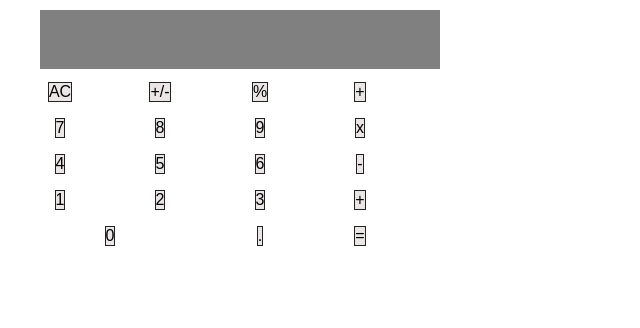
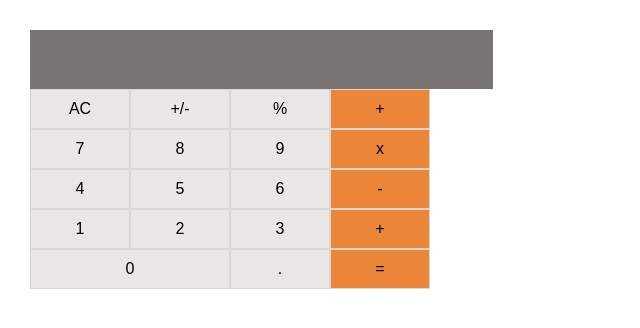
Before and after one commit to Addisu87/math-magicians, a React (Create React App) app: page / in a window 1280 px wide. Shown: the top 328 px of the page, without its empty margins (0-640 px from the left). Built offline with nearby package versions, Linux system fonts and the light colour scheme.

Commit message:
Modify Calculator.js

```diff
--- a/src/components/Button.js
+++ b/src/components/Button.js
@@ -1,14 +1,13 @@
 import React from 'react';
 import PropTypes from 'prop-types';
 
-const Button = ({ label }) => (
-  <div>
-    <input type="button" value={label} />
-  </div>
+const Button = ({ label, type }) => (
+  <input type="button" value={label} className={`btn-${type}`} />
 );
 
 Button.propTypes = {
   label: PropTypes.string.isRequired,
+  type: PropTypes.string.isRequired,
 };
 
 export default Button;
--- a/src/components/Calculator.js
+++ b/src/components/Calculator.js
@@ -14,6 +14,7 @@ class Calculator extends React.Component {
     return (
       <div className="container">
         <OutputScreen />
+
         <div className="rowBtn normal">
           <Button type="button" label="AC" />
           <Button type="button" label="+/-" />
--- a/src/index.css
+++ b/src/index.css
@@ -13,7 +13,7 @@
 .container {
   background-color: #fff;
   height: auto;
-  margin: 0;
+  margin: 20px;
   max-width: 480px;
   padding: 10px;
   width: 100%;
@@ -33,24 +33,31 @@
 }
 
 .screen-row input {
-  width: 400px;
-  background-color: grey;
+  max-width: 480px;
+  background-color: rgb(120, 116, 116);
   border: 0;
-  color: #222;
+  color: rgb(146, 143, 143);
   padding: 10px;
   text-align: right;
 }
 
 input[type='button'] {
+  width: 100%;
   background: rgb(235, 230, 230);
-  border: 1px solid #222;
+  border: 1px solid rgb(218, 214, 214);
   color: black;
   text-align: center;
+  display: inline-block;
   text-decoration: none;
   font-size: 16px;
-  display: inline-block;
+  padding: 10px 20px;
+  cursor: pointer;
 }
 
 input[type='button']:active {
   background: rgb(120, 80, 80);
 }
+
+input.btn-operator {
+  background-color: #eb8537;
+}
```
